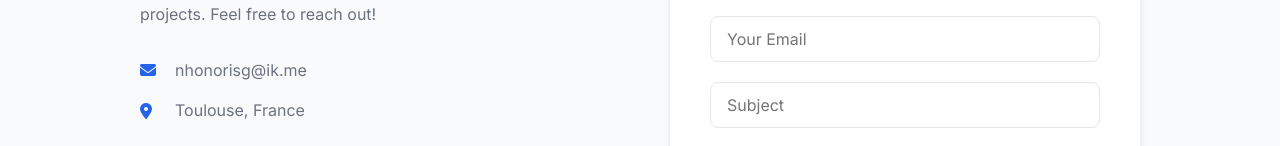
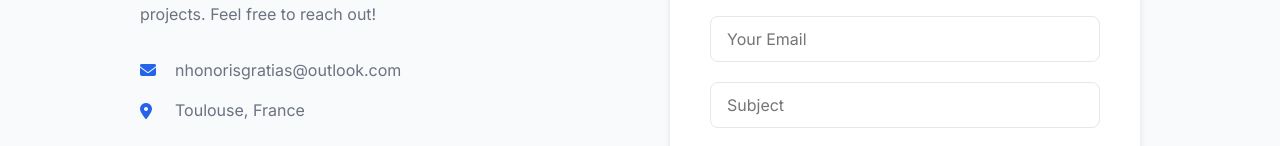
Before and after one commit to nhonorisg/nhonorisg.github.io, a plain HTML site: page index.html in a window 1280 px wide. Shown: the part 4797-4943 px from the top of the page. Drawn offline with Linux system fonts and the light colour scheme.

Commit message:
Updated contact info (email address)

```diff
--- a/index.html
+++ b/index.html
@@ -321,7 +321,7 @@
                     <div class="contact-details">
                         <div class="contact-item">
                             <i class="fas fa-envelope"></i>
-                            <span>nhonorisg@ik.me</span>
+                            <span>nhonorisgratias@outlook.com</span>
                         </div>
                         <div class="contact-item">
                             <i class="fas fa-map-marker-alt"></i>
```
